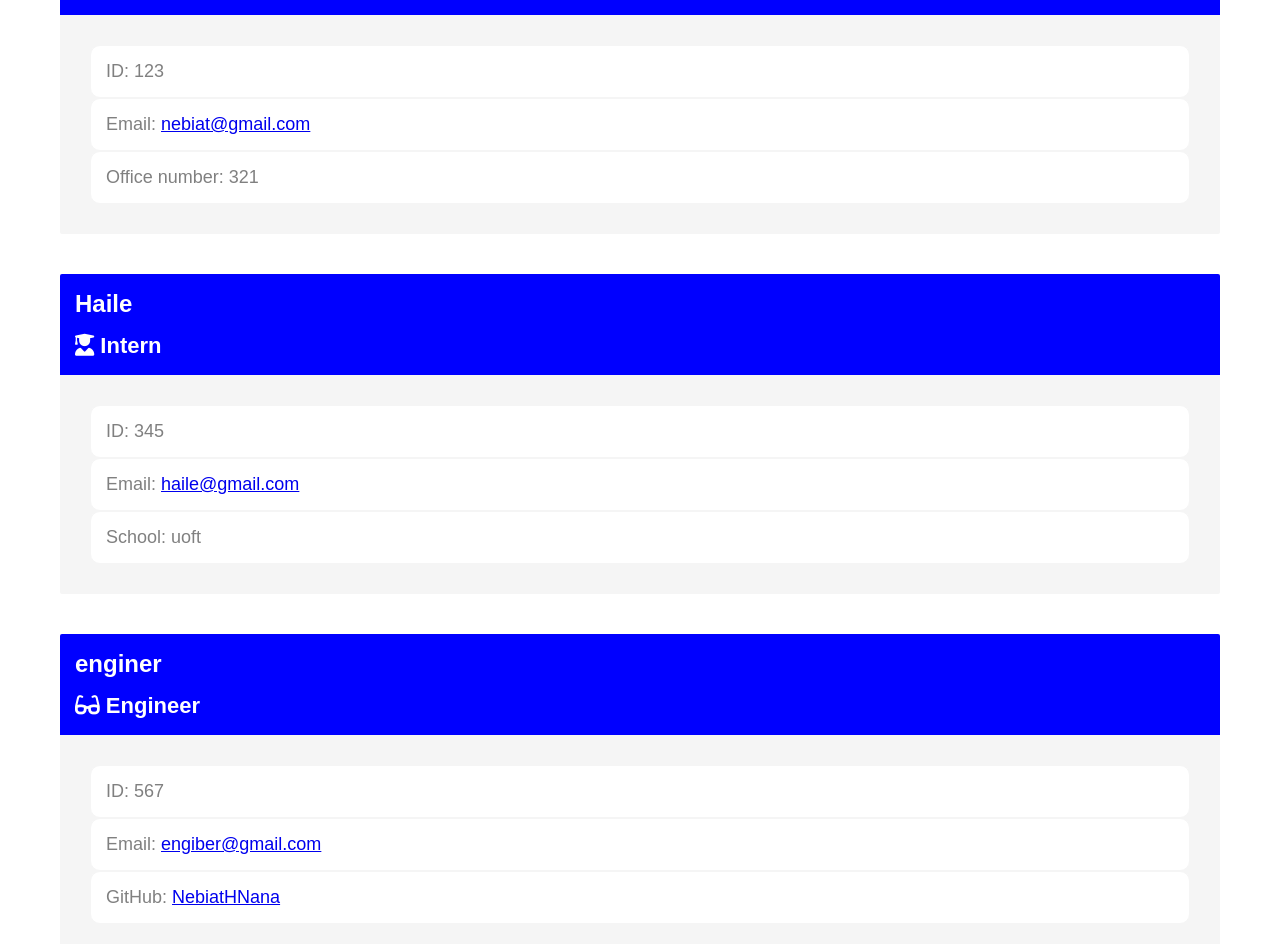
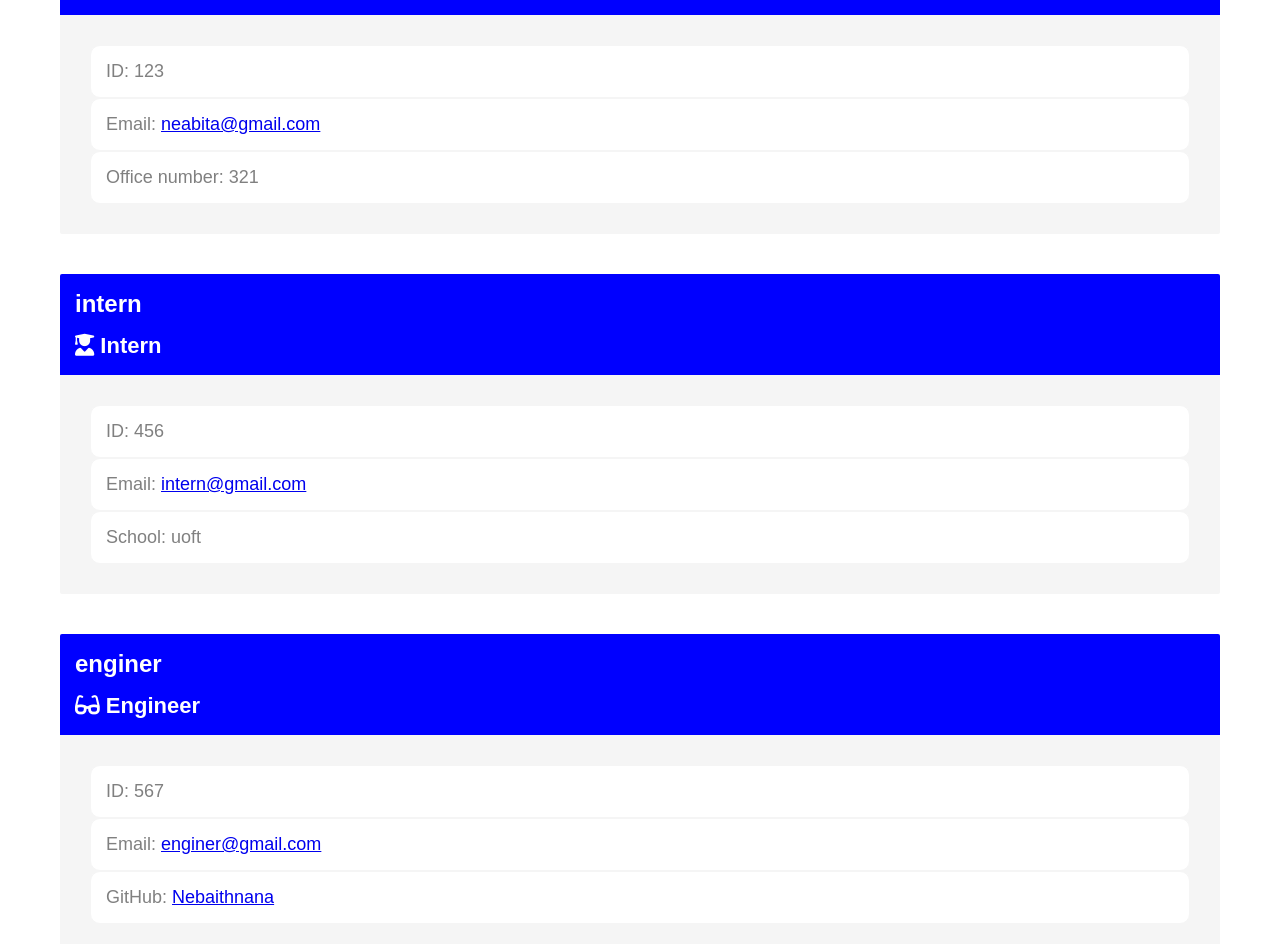
Before and after one commit to NebiatHNana/team-profile-generator, a website: page dist/index.html in a window 1280 px wide. Shown: the part 346-1290 px from the top of the page. Drawn offline with Linux system fonts and the light colour scheme.

Commit message:
reame file updated

```diff
--- a/dist/index.html
+++ b/dist/index.html
@@ -27,7 +27,7 @@
                      ID: 123
                   </div>
                   <div class="employee-content email">
-                     Email: <a href = "mailto:nebiat@gmail.com">nebiat@gmail.com</a>
+                     Email: <a href = "mailto:neabita@gmail.com">neabita@gmail.com</a>
                   </div>
                   <div class="employee-content office-number">
                      Office number: 321
@@ -38,7 +38,7 @@
         <article class="card">
         <div class="employee-heading">
            <h2 class="name">
-           Haile
+           intern
            </h2>
            <h3 class="role">
             <i class="fa-solid fa-user-graduate"></i> Intern
@@ -46,10 +46,10 @@
         </div>
         <div class="employee-content-container">
            <div class="employee-content id">
-              ID: 345
+              ID: 456
            </div>
            <div class="employee-content email">
-              Email: <a href = "mailto:haile@gmail.com">haile@gmail.com</a>
+              Email: <a href = "mailto:intern@gmail.com">intern@gmail.com</a>
            </div>
            <div class="employee-content school">
               School: uoft
@@ -71,10 +71,10 @@
               ID: 567
            </div>
            <div class="employee-content email">
-              Email: <a href = "mailto:engiber@gmail.com">engiber@gmail.com</a>
+              Email: <a href = "mailto:enginer@gmail.com">enginer@gmail.com</a>
            </div>
            <div class="employee-content github">
-              GitHub: <a href = "https://github.com/NebiatHNana">NebiatHNana</a>
+              GitHub: <a href = "https://github.com/Nebaithnana">Nebaithnana</a>
            </div>
         </div>
      </article>
```
Also changed, not shown: README.md.
